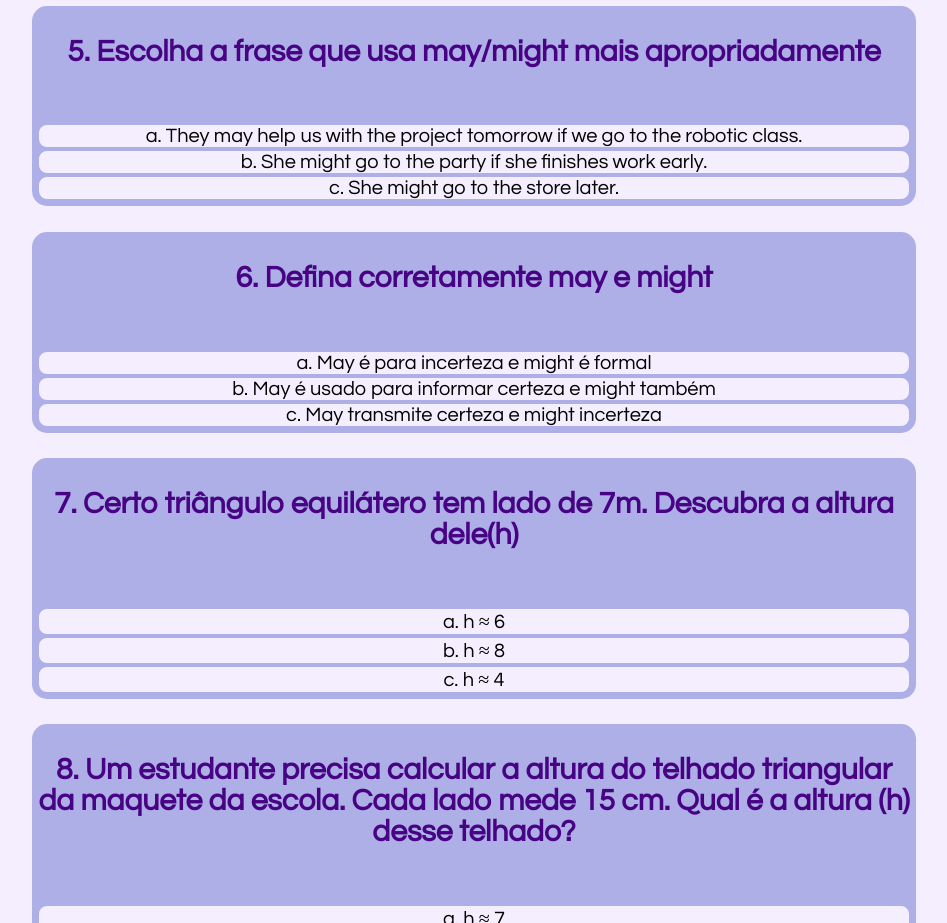
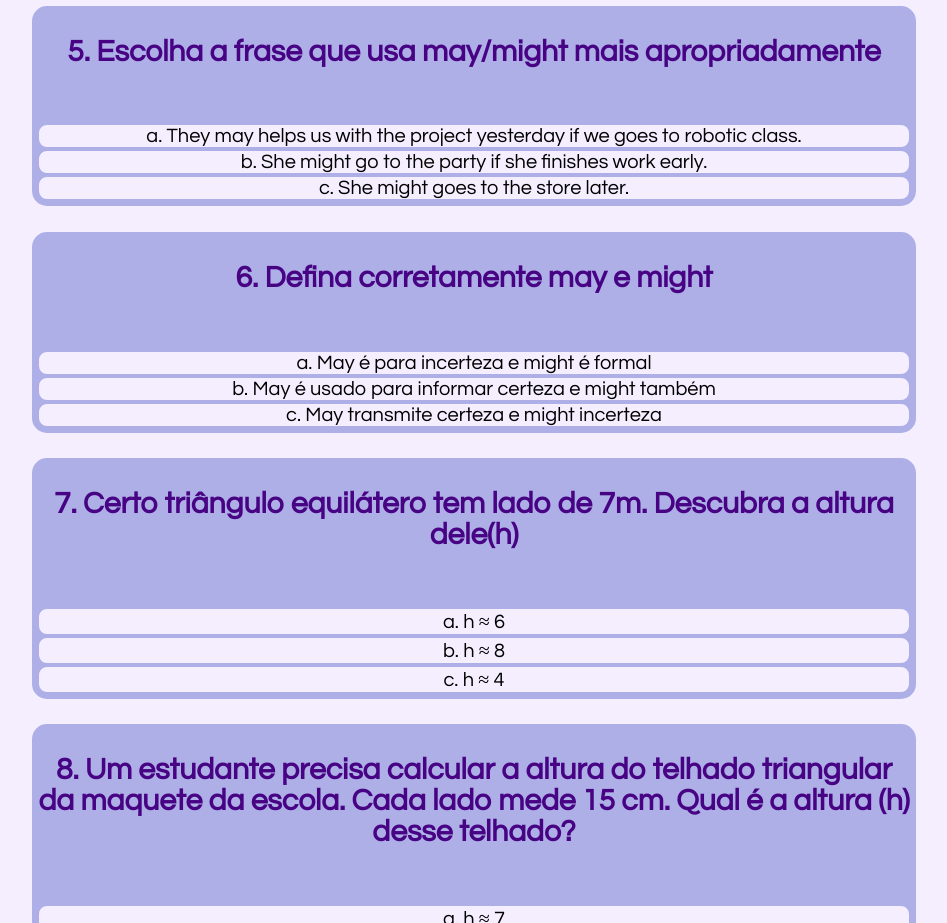
Before and after one commit to Cyrus-Studying/Cyrustudying, a website with bundled scripts: page VCards.html in a window 1280 px wide. Shown: the part 1580-2503 px from the top of the page, without its empty margins (166-1113 px from the left). Built offline with nearby package versions, Linux system fonts and the light colour scheme; no server answers.

Commit message:
Update VCards.html

```diff
--- a/VCards.html
+++ b/VCards.html
@@ -56,9 +56,9 @@
         <div class="vcard">
             <h2>5. Escolha a frase que usa may/might mais apropriadamente
 </h2><br><br>
-            <button class="errado">a. They may help us with the project tomorrow if we go to the robotic class.</button><br>
+            <button class="errado">a. They may helps us with the project yesterday if we goes to robotic class.</button><br>
             <button class="certo">b. She might go to the party if she finishes work early.</button><br>
-            <button class="errado">c. She might go to the store later.</button><br>
+            <button class="errado">c. She might goes to the store later.</button><br>
         </div>
 
         <!-- Pergunta 6 -->
```
